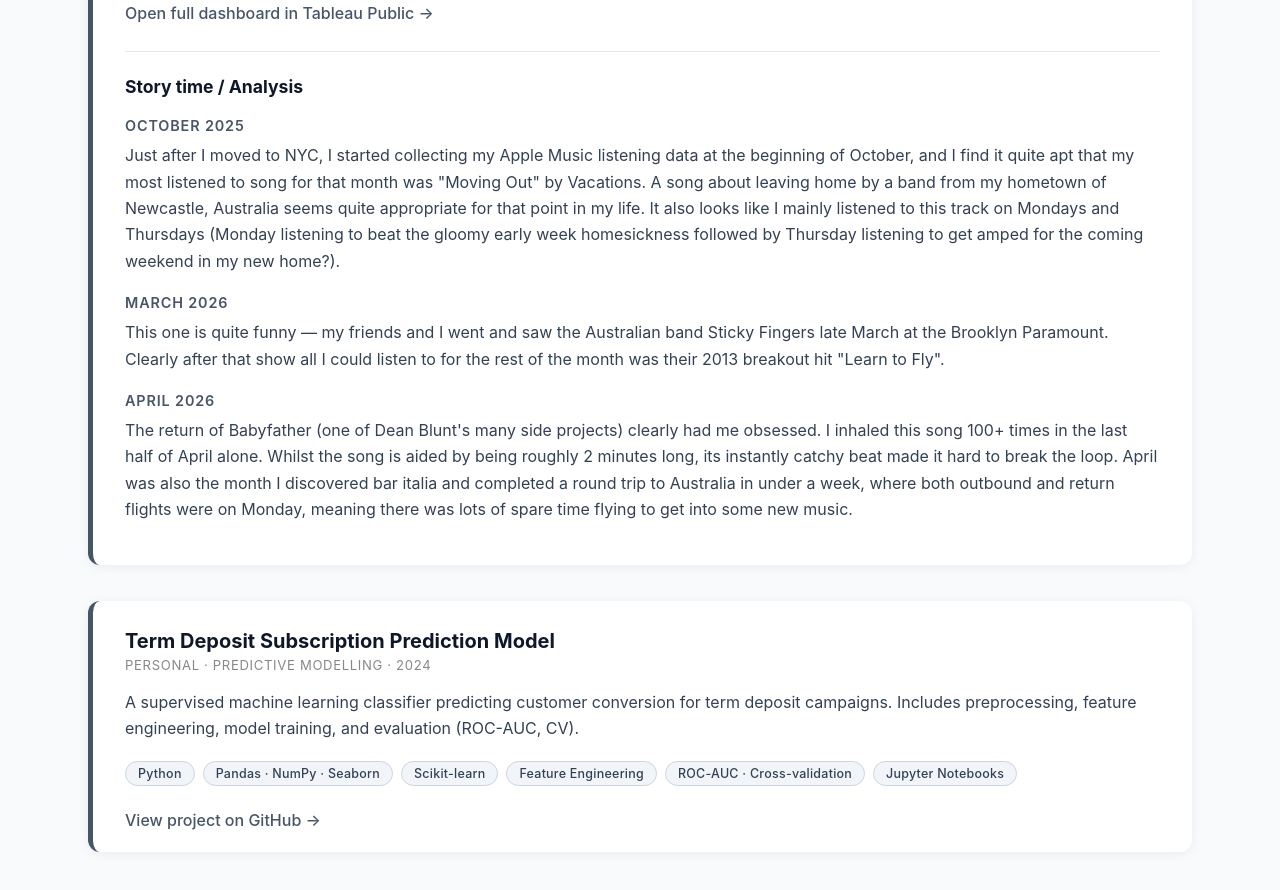
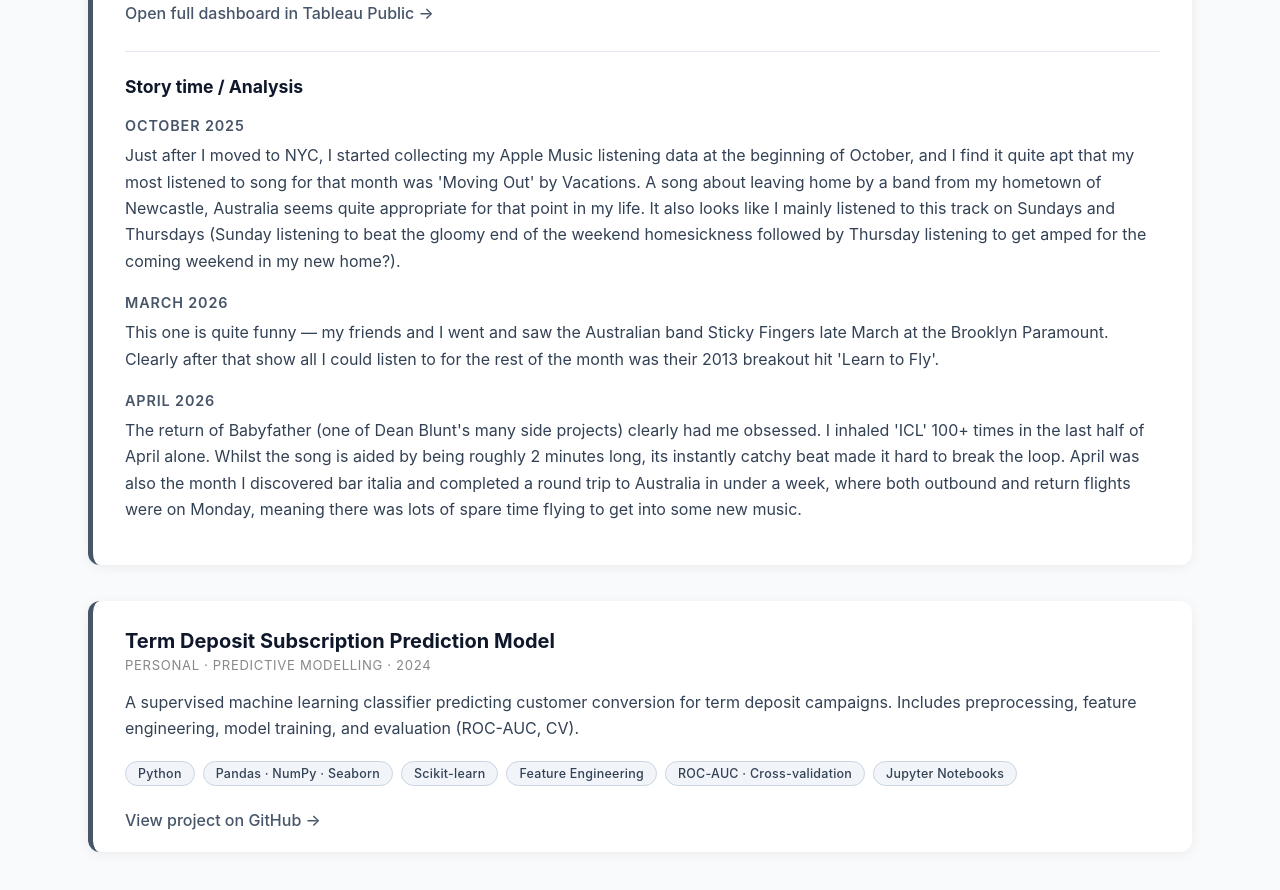
Before and after one commit to barneypinkerton/barneypinkerton.github.io, an Astro site: page /projects in a window 1280 px wide. Shown: the part 2207-3097 px from the top of the page. Built offline with nearby package versions, Linux system fonts and the light colour scheme; Astro itself is replaced by a stand-in of ours.

Commit message:
Update projects.astro

```diff
--- a/src/pages/projects.astro
+++ b/src/pages/projects.astro
@@ -78,8 +78,8 @@
           <h4 class="analysis-subtitle">October 2025</h4>
           <p class="analysis-copy">
             Just after I moved to NYC, I started collecting my Apple Music listening data at the beginning of October, and I find it quite apt that my most listened to song for that month
-            was "Moving Out" by Vacations. A song about leaving home by a band from my hometown of Newcastle, Australia seems quite appropriate for that point in my life. It also looks like
-            I mainly listened to this track on Mondays and Thursdays (Monday listening to beat the gloomy early week homesickness followed by Thursday listening to get amped for the coming weekend in my new home?).
+            was 'Moving Out' by Vacations. A song about leaving home by a band from my hometown of Newcastle, Australia seems quite appropriate for that point in my life. It also looks like
+            I mainly listened to this track on Sundays and Thursdays (Sunday listening to beat the gloomy end of the weekend homesickness followed by Thursday listening to get amped for the coming weekend in my new home?).
           </p>
         </div>
 
@@ -87,14 +87,14 @@
           <h4 class="analysis-subtitle">March 2026</h4>
           <p class="analysis-copy">
             This one is quite funny — my friends and I went and saw the Australian band Sticky Fingers late March at the Brooklyn Paramount. Clearly after that show all I could listen to
-            for the rest of the month was their 2013 breakout hit "Learn to Fly".
+            for the rest of the month was their 2013 breakout hit 'Learn to Fly'.
           </p>
         </div>
 
         <div class="analysis-block">
           <h4 class="analysis-subtitle">April 2026</h4>
           <p class="analysis-copy">
-            The return of Babyfather (one of Dean Blunt's many side projects) clearly had me obsessed. I inhaled this song 100+ times in the last half of April alone. Whilst the song is aided by
+            The return of Babyfather (one of Dean Blunt's many side projects) clearly had me obsessed. I inhaled 'ICL' 100+ times in the last half of April alone. Whilst the song is aided by
             being roughly 2 minutes long, its instantly catchy beat made it hard to break the loop. April was also the month I discovered bar italia and completed a round trip to Australia in
             under a week, where both outbound and return flights were on Monday, meaning there was lots of spare time flying to get into some new music.
           </p>
```
